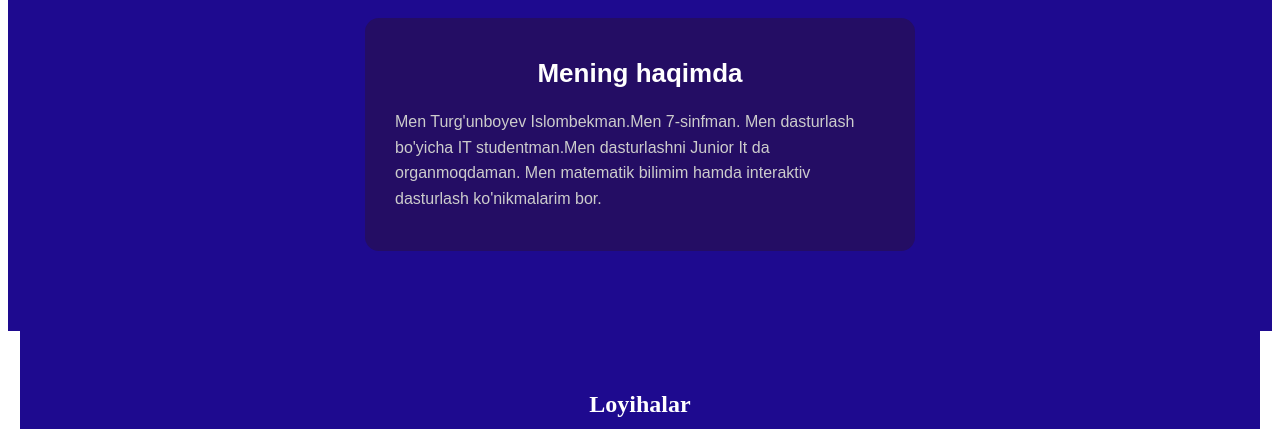
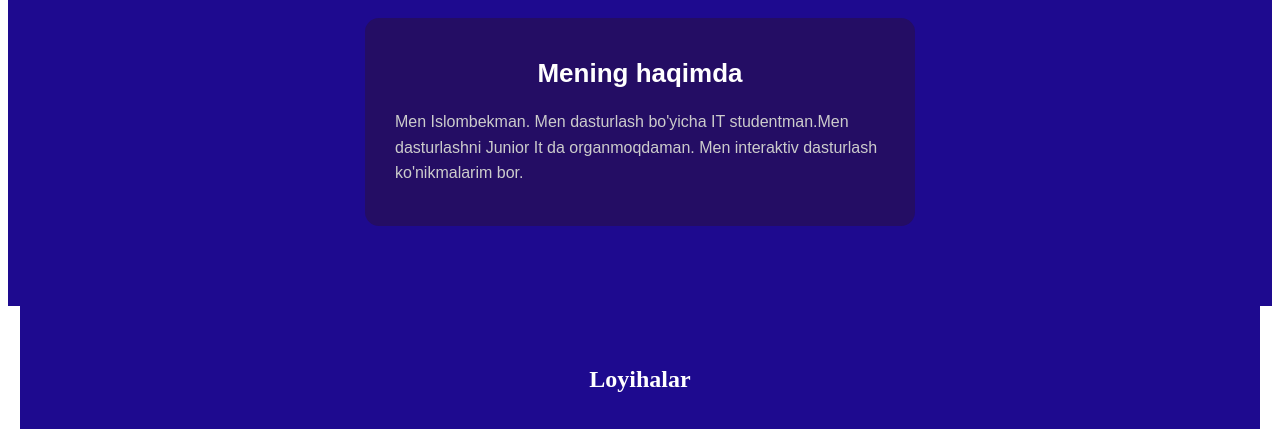
Before and after one commit to Islombek-create/my-porfolio, a plain HTML site: page index.html in a window 1280 px wide. Shown: the part 668-1097 px from the top of the page. Drawn offline with Linux system fonts and the light colour scheme.

Commit message:
Update personal description in index.html

```diff
--- a/index.html
+++ b/index.html
@@ -221,7 +221,7 @@ margin-top: 40px;}
        <div class="container2" id="haqimda">
 
             <h2>Mening haqimda</h2>
-            <p>Men Turg'unboyev Islombekman.Men 7-sinfman. Men dasturlash bo'yicha IT studentman.Men dasturlashni Junior It da organmoqdaman. Men matematik bilimim hamda interaktiv dasturlash ko'nikmalarim bor.</p>
+            <p>Men Islombekman. Men dasturlash bo'yicha IT studentman.Men dasturlashni Junior It da organmoqdaman. Men interaktiv dasturlash ko'nikmalarim bor.</p>
         </div>
     </section>
     </main>
```
